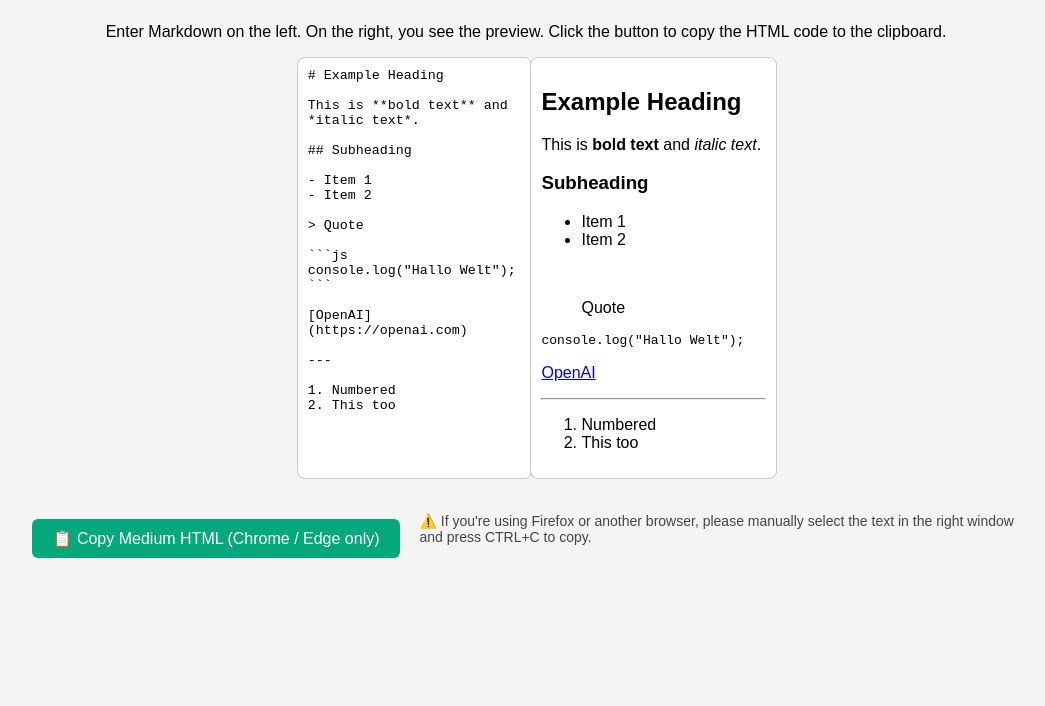
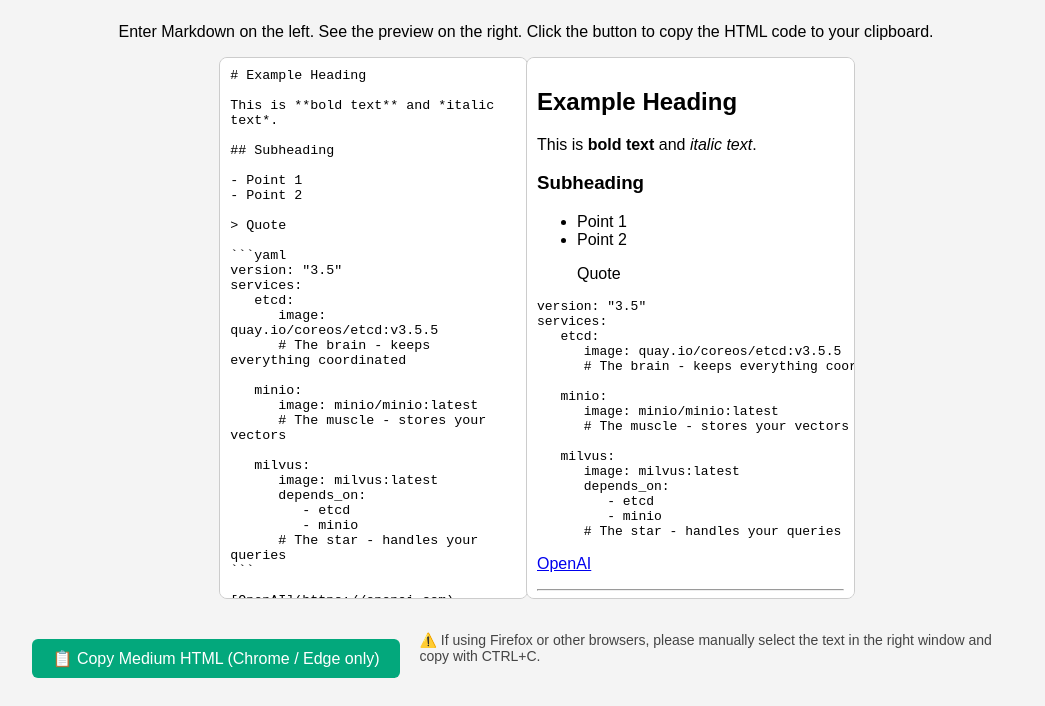
Before and after one commit to Rigel-Computer/markdown-to-medium-converter, a plain HTML site: page markdown-to-medium_EN.html in a window 1280 px wide. Shown: the part 101-807 px from the top of the page, without its empty margins (114-1159 px from the left). Drawn offline with Linux system fonts and the light colour scheme.

Commit message:
feat: Fix code block conversion to Medium.com - Prevents code blocks from breaking during Markdown-to-Medium conversion. Preserves formatting, empty lines, and handles all programming languages correctly.

````diff
--- a/markdown-to-medium_EN.html
+++ b/markdown-to-medium_EN.html
@@ -1,13 +1,15 @@
-
 <!DOCTYPE html>
-<html lang="de">
+<html lang="en">
    <head>
-    <meta charset="UTF-8">
-    <meta name="viewport" content="width=device-width, initial-scale=1.0">
-    <title>Markdown zu Medium.com Konverter</title>
+      <meta charset="UTF-8" />
+      <meta name="viewport" content="width=device-width, initial-scale=1.0" />
+      <title>Markdown to Medium.com Converter</title>
       <style>
-        body { font-family: sans-serif; background: #f4f4f4; padding: 20px; }
-
+         body {
+            font-family: sans-serif;
+            background: #f4f4f4;
+            padding: 20px;
+         }
 
          .container {
             max-width: 1100px;
@@ -17,7 +19,8 @@
             gap: 20px;
          }
 
-    textarea, .preview {
+         textarea,
+         .preview {
             flex: 1;
             height: 65vh;
             min-height: 300px;
@@ -42,7 +45,6 @@
             flex-direction: column;
          }
 
-
          .controls {
             display: flex;
             align-items: center;
@@ -63,114 +65,193 @@
             align-items: center;
          }
 
-        textarea, .preview { width: 100%; height: 600px; padding: 10px; border-radius: 8px; border: 1px solid #ccc; background: white; }
-        .preview { overflow-y: auto; }
-        button { margin-top: 20px; padding: 10px 20px; font-size: 16px; background: #03a87c; color: white; border: none; border-radius: 6px; cursor: pointer; }
+         textarea,
+         .preview {
+            width: 100%;
+            height: 600px;
+            padding: 10px;
+            border-radius: 8px;
+            border: 1px solid #ccc;
+            background: white;
+         }
+         .preview {
+            overflow-y: auto;
+         }
+         button {
+            margin-top: 20px;
+            padding: 10px 20px;
+            font-size: 16px;
+            background: #03a87c;
+            color: white;
+            border: none;
+            border-radius: 6px;
+            cursor: pointer;
+         }
       </style>
    </head>
    <body>
       <div class="centered">
-<h1>Markdown → Medium.com HTML Converter</h1>
-    <p>Enter Markdown on the left. On the right, you see the preview. Click the button to copy the HTML code to the clipboard.</p>
+         <h1>Markdown → Medium.com HTML</h1>
+         <p>
+            Enter Markdown on the left. See the preview on the right. Click the
+            button to copy the HTML code to your clipboard.
+         </p>
          <div class="container">
             <div class="pane"><textarea id="markdown-input"></textarea></div>
-        <div class="pane"><div id="preview" class="preview"><em>Preview will appear here...</em></div></div>
+            <div class="pane">
+               <div id="preview" class="preview">
+                  <em>Preview will appear here...</em>
+               </div>
+            </div>
          </div>
 
          <div class="controls">
-        <button id="copy-btn">📋 Copy Medium HTML (Chrome / Edge only)</button>
-        <div class="hint">⚠️ If you're using Firefox or another browser, please manually select the text in the right window and press CTRL+C to copy.</div>
+            <button id="copy-btn">
+               📋 Copy Medium HTML (Chrome / Edge only)
+            </button>
+            <div class="hint">
+               ⚠️ If using Firefox or other browsers, please manually select the
+               text in the right window and copy with CTRL+C.
             </div>
-
+         </div>
       </div>
       <script>
          function markdownToMediumHTML(markdown) {
             let html = markdown;
-            // Entferne Leerzeilen nach Markdown-Überschriften (#, ##, ###)
-            markdown = markdown.replace(/^(#{1,3} .+)\n\s*\n/gm, '$1\n');
+            // Remove empty lines after Markdown headings (#, ##, ###)
+            html = html.replace(/^(#{1,3} .+)\n\s*\n/gm, "$1\n");
 
+            // STEP 1: Replace empty lines in code blocks with placeholders
+            html = html.replace(
+               /```(\w*)\n([\s\S]*?)```/g,
+               (match, lang, code) => {
+                  const codeWithPlaceholder = code.replace(
+                     /\n\s*\n/g,
+                     "\nAAAAAAAAAAAAAAAAAAAAAA\n"
+                  );
+                  return `\`\`\`${lang || ""}\n${codeWithPlaceholder}\`\`\``;
+               }
+            );
 
-            html = html.replace(/```(\w+)?\n([\s\S]*?)```/g, (_, lang, code) => {
-                return `<pre><code>${code.trim()}</code></pre>`;
+            // STEP 1.5: Replace hash at line start in ALL code blocks
+            html = html.replace(
+               /```(\w*)\n([\s\S]*?)```/g,
+               (match, lang, code) => {
+                  const codeWithHashPlaceholder = code.replace(
+                     /^#/gm,
+                     "HASH_PLACEHOLDER"
+                  );
+                  return `\`\`\`${
+                     lang || ""
+                  }\n${codeWithHashPlaceholder}\`\`\``;
+               }
+            );
+
+            // STEP 1.6: Replace list symbols at line start in ALL code blocks
+            html = html.replace(
+               /```(\w*)\n([\s\S]*?)```/g,
+               (match, lang, code) => {
+                  const codeWithListPlaceholder = code.replace(
+                     /^-/gm,
+                     "LIST_SYMBOL_PLACEHOLDER"
+                  );
+                  return `\`\`\`${
+                     lang || ""
+                  }\n${codeWithListPlaceholder}\`\`\``;
+               }
+            );
+
+            // STEP 2: Process code blocks (BEFORE headlines!)
+            html = html.replace(/```(\w*)\n([\s\S]*?)```/g, (_, lang, code) => {
+               return `<pre><code>${code}</code></pre>`;
             });
 
-            html = html.replace(/`([^`]+)`/g, '<code>$1</code>');
-            html = html.replace(/\*\*\*([^*]+)\*\*\*/g, '<strong><em>$1</em></strong>');
-            html = html.replace(/\*\*([^*]+)\*\*/g, '<strong>$1</strong>');
-            html = html.replace(/\*([^*]+)\*/g, '<em>$1</em>');
+            // STEP 3: THEN process headlines (can't interfere with code blocks anymore)
+            html = html.replace(/`([^`]+)`/g, "<code>$1</code>");
+            html = html.replace(
+               /\*\*\*([^*]+)\*\*\*/g,
+               "<strong><em>$1</em></strong>"
+            );
+            html = html.replace(/\*\*([^*]+)\*\*/g, "<strong>$1</strong>");
+            html = html.replace(/\*([^*]+)\*/g, "<em>$1</em>");
 
-            html = html.replace(/^### (.*$)/gim, '<h4>$1</h4>');
-            html = html.replace(/^## (.*$)/gim, '<h3>$1</h3>');
-            html = html.replace(/^# (.*$)/gim, '<h2>$1</h2>');
-            html = html.replace(/^> (.+)$/gm, '<blockquote>$1</blockquote>');
-            html = html.replace(/\[([^\]]+)\]\(([^)]+)\)/g, '<a href="$2">$1</a>');
-            html = html.replace(/^---$/gm, '<hr />');
+            html = html.replace(/^### (.*$)/gim, "<h4>$1</h4>");
+            html = html.replace(/^## (.*$)/gim, "<h3>$1</h3>");
+            html = html.replace(/^# (.*$)/gim, "<h2>$1</h2>");
+            html = html.replace(/^> (.+)$/gm, "<blockquote>$1</blockquote>");
+            html = html.replace(
+               /\[([^\]]+)\]\(([^)]+)\)/g,
+               '<a href="$2">$1</a>'
+            );
+            html = html.replace(/^---$/gm, "<hr />");
 
-            html = html.replace(/((?:^\d+\. .+\n?)+)/gm, match => {
-                const items = match.trim().split('\n').map(line =>
-                    `<li>${line.replace(/^\d+\. /, '')}</li>`).join('');
+            html = html.replace(/((?:^\d+\. .+\n?)+)/gm, (match) => {
+               const items = match
+                  .trim()
+                  .split("\n")
+                  .map((line) => `<li>${line.replace(/^\d+\. /, "")}</li>`)
+                  .join("");
                return `<ol>${items}</ol>`;
             });
 
-            html = html.replace(/((?:^[-*+] .+\n?)+)/gm, match => {
-                const items = match.trim().split('\n').map(line =>
-                    `<li>${line.replace(/^[-*+] /, '')}</li>`).join('');
+            html = html.replace(/((?:^[-*+] .+\n?)+)/gm, (match) => {
+               const items = match
+                  .trim()
+                  .split("\n")
+                  .map((line) => `<li>${line.replace(/^[-*+] /, "")}</li>`)
+                  .join("");
                return `<ul>${items}</ul>`;
             });
 
-            html = html.split(/\n{2,}/).map(paragraph => {
+            html = html
+               .split(/\n{2,}/)
+               .map((paragraph) => {
                   paragraph = paragraph.trim();
-                if (paragraph.match(/^<(h[2-4]|ul|ol|li|blockquote|pre|code|hr|div)/)) {
+                  if (
+                     paragraph.match(
+                        /^<(h[2-4]|ul|ol|li|blockquote|pre|code|hr|div)/
+                     )
+                  ) {
                      return paragraph;
                   }
                   return `<p>${paragraph}</p>`;
-            }).join('');
+               })
+               .join("");
 
-            html = html.replace(/<p>(.*?)\n(.*?)<\/p>/g, '<p>$1<br>$2</p>');
+            html = html.replace(/<p>(.*?)\n(.*?)<\/p>/g, "<p>$1<br>$2</p>");
+            html = html.replace(
+               /(<\/(h2|h3|h4|blockquote|pre|hr)>)<br\s*\/?>/g,
+               "$1"
+            );
+            html = html.replace(/(<\/(h2|h3|h4)>)<br\s*\/?>/g, "$1");
+            html = html.replace(/(<\/(h2|h3|h4)>)(\s*)<p><\/p>/g, "$1");
+            html = html.replace(/(<\/(h2|h3|h4)>)<br\s*\/?>/g, "$1");
+            html = html.replace(/(<\/(h2|h3|h4)>)(\s*)<p><\/p>/g, "$1");
+            html = html.replace(/<h([2-4])><br\s*\/?><\/h\1>/g, "");
+            html = html.replace(/<h([2-4])>\s*<\/h\1>/g, "");
+            html = html.replace(/<h([2-4])>\s*<br\s*\/?>(\s*)<\/h\1>/g, "");
 
-            html = html.replace(/(<\/(h2|h3|h4|blockquote|pre|hr)>)<br\s*\/?>/g, '$1');
-
-
-            // Entferne <br> direkt nach h2/h3/h4 oder andere Blockelemente
-            html = html.replace(/(<\/(h2|h3|h4)>)<br\s*\/?>/g, '$1');
-
-            // Entferne leere <p> nach h2/h3/h4 (z. B. durch doppelte Absätze)
-            html = html.replace(/(<\/(h2|h3|h4)>)(\s*)<p><\/p>/g, '$1');
-
-
-            // Entferne <br> direkt nach h2/h3/h4
-            html = html.replace(/(<\/(h2|h3|h4)>)<br\s*\/?>/g, '$1');
-
-            // Entferne leere <p> nach h2/h3/h4
-            html = html.replace(/(<\/(h2|h3|h4)>)(\s*)<p><\/p>/g, '$1');
-
-
-            // Entferne <br> in leeren Überschriften
-            html = html.replace(/<h([2-4])><br\s*\/?><\/h\1>/g, '');
-
-            // Entferne ganz leere <h2>-<h4>
-            html = html.replace(/<h([2-4])>\s*<\/h\1>/g, '');
-
-
-            // Entferne <h2|h3|h4> mit nur <br> darin (auch mit Leerzeichen)
-            html = html.replace(/<h([2-4])>\s*<br\s*\/?>(\s*)<\/h\1>/g, '');
+            // STEP 4: Replace all placeholders
+            html = html.replace(/AAAAAAAAAAAAAAAAAAAAAA/g, " "); // Space for empty lines
+            html = html.replace(/HASH_PLACEHOLDER/g, "#"); // Hash back
+            html = html.replace(/LIST_SYMBOL_PLACEHOLDER/g, "-"); // List symbol back
 
             return html;
          }
 
-        const markdownInput = document.getElementById('markdown-input');
-        const preview = document.getElementById('preview');
-        const copyBtn = document.getElementById('copy-btn');
+         const markdownInput = document.getElementById("markdown-input");
+         const preview = document.getElementById("preview");
+         const copyBtn = document.getElementById("copy-btn");
 
          function updatePreview() {
             const markdown = markdownInput.value;
             const html = markdownToMediumHTML(markdown);
-            preview.innerHTML = html || '<em>Preview will appear here...</em>';
+            preview.innerHTML = html || "<em>Preview will appear here...</em>";
          }
 
-        markdownInput.addEventListener('input', updatePreview);
+         markdownInput.addEventListener("input", updatePreview);
 
-        copyBtn.addEventListener('click', async () => {
+         copyBtn.addEventListener("click", async () => {
             const htmlElement = document.getElementById("preview");
             const range = document.createRange();
             range.selectNodeContents(htmlElement);
@@ -179,9 +260,9 @@
             selection.addRange(range);
             try {
                document.execCommand("copy");
-                alert("✅ Vorschau erfolgreich kopiert.");
+               alert("✅ Preview successfully copied.");
             } catch (err) {
-                alert("❌ Kopieren fehlgeschlagen.");
+               alert("❌ Copy failed.");
             }
             selection.removeAllRanges();
          });
@@ -192,13 +273,28 @@ This is **bold text** and *italic text*.
 
 ## Subheading
 
-- Item 1
-- Item 2
+- Point 1
+- Point 2
 
 > Quote
 
-\`\`\`js
-console.log("Hallo Welt");
+\`\`\`yaml
+version: "3.5"
+services:
+   etcd:
+      image: quay.io/coreos/etcd:v3.5.5
+      # The brain - keeps everything coordinated
+
+   minio:
+      image: minio/minio:latest
+      # The muscle - stores your vectors
+
+   milvus:
+      image: milvus:latest
+      depends_on:
+         - etcd
+         - minio
+      # The star - handles your queries
 \`\`\`
 
 [OpenAI](https://openai.com)
@@ -206,7 +302,7 @@ console.log("Hallo Welt");
 ---
 
 1. Numbered
-2. This too
+2. Also this
 `;
 
          updatePreview();
````
Also changed, not shown: markdown-to-medium_DE.html (+169 -72 lines), 1 other file. Lines whose indentation alone changed are shown as unchanged.
